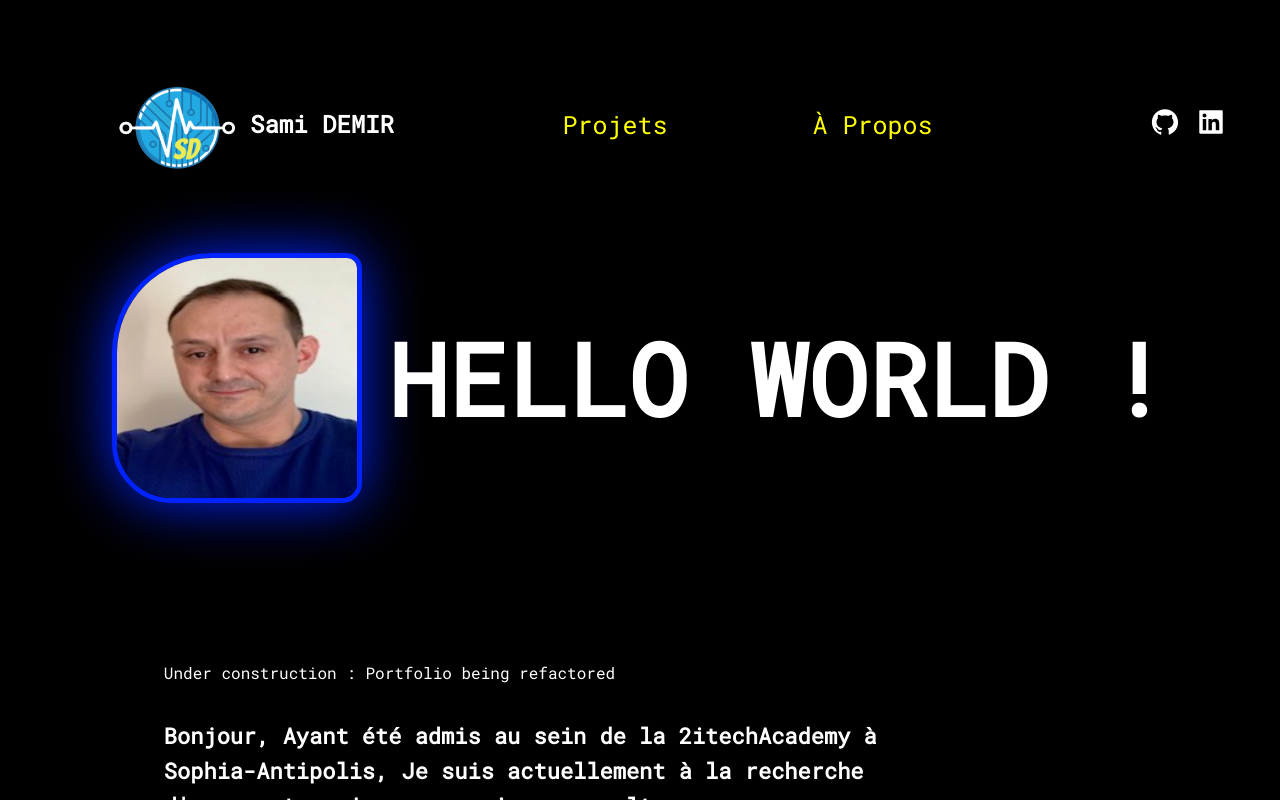
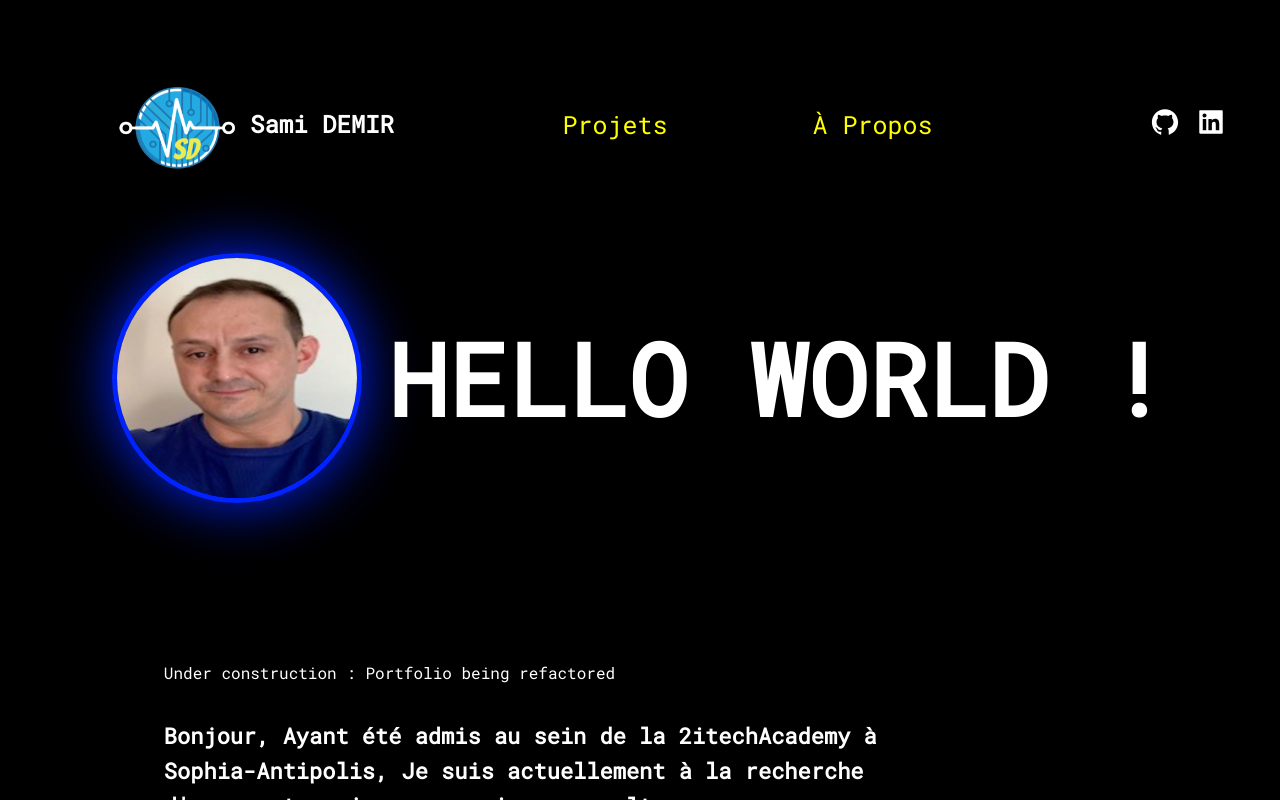
Before and after one commit to 159SAMSPAROW/Portfolio_v3, a React (Vite) app: page / in a window 1280 px wide. Shown: the top 802 px of the page. Built offline with nearby package versions, Linux system fonts and the light colour scheme.

Commit message:
ProfileImg restyled

```diff
--- a/src/style/header.js
+++ b/src/style/header.js
@@ -111,7 +111,7 @@ export const ProfileImg = styled.img`
   width: 250px;
   height: 250px;
   margin-right: 2%;
-  border-radius: 100px 15px 20px 60px;
+  border-radius: 50%;
   border: 5px solid #0023ff;
   box-shadow: 0 0 60px #0023ff;
 
```
